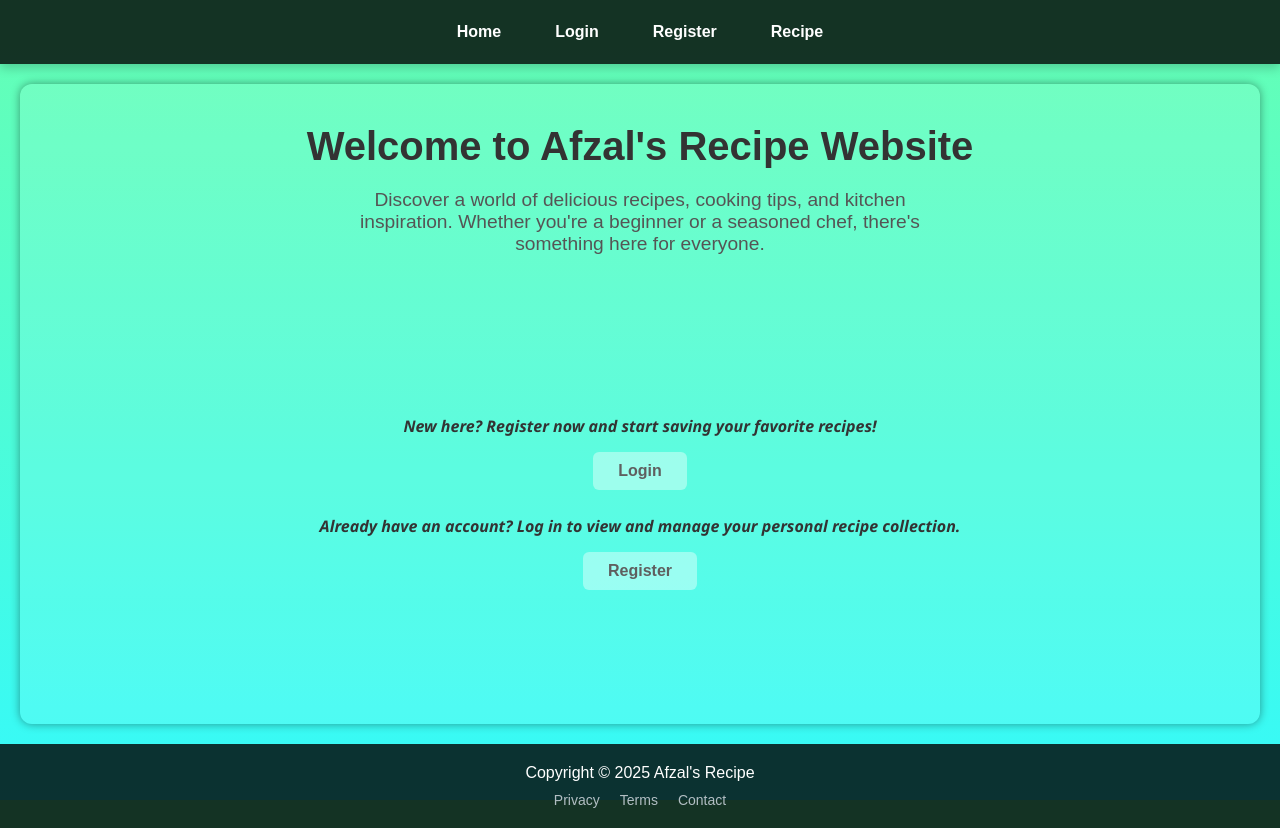
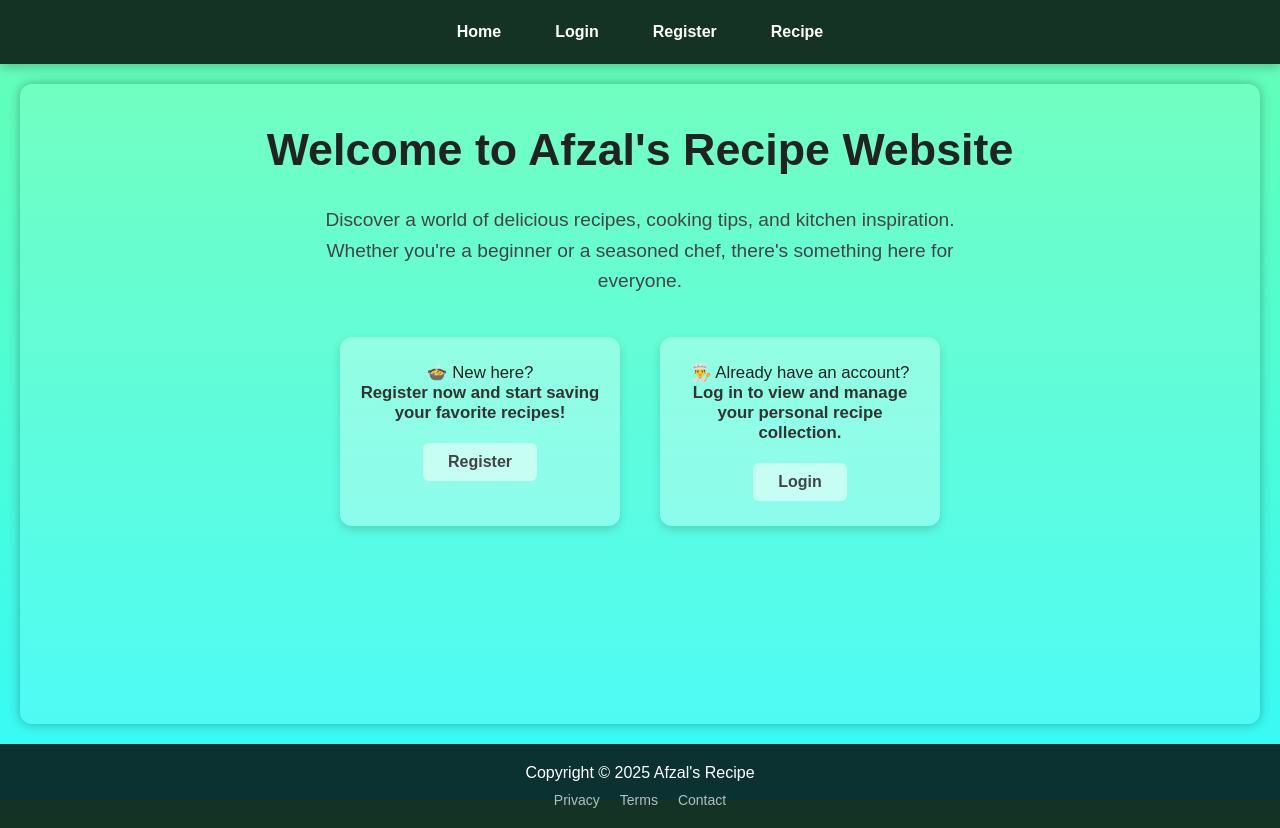
Before and after one commit to sMv-Jones/reactRecipeWebsite, a React (Vite) app in the folder frontEnd/: page / in a window 1280 px wide. Built offline with nearby package versions, Linux system fonts and the light colour scheme.

Commit message:
changedHomeSignLoginButton

```diff
--- a/frontEnd/src/main.css
+++ b/frontEnd/src/main.css
@@ -1,15 +1,20 @@
-*,*::before,*::after {
-    margin:0;
-    padding:0;
+*,
+*::before,
+*::after {
+    margin: 0;
+    padding: 0;
     box-sizing: border-box;
     font-family: Arial, Helvetica, sans-serif;
 }
+
 html {
     height: 100%;
+    scroll-behavior: smooth;
 }
+
 body {
     background-image: linear-gradient(rgba(64, 255, 160, 0.8), rgba(3, 248, 248, .8));
     background-repeat: no-repeat;
-  background-attachment: fixed;
-  background-size: cover;
+    background-attachment: fixed;
+    background-size: cover;
 }
--- a/frontEnd/src/pages/Home/Home.css
+++ b/frontEnd/src/pages/Home/Home.css
@@ -3,47 +3,78 @@
   padding: 40px;
   text-align: center;
   min-height: 80vh;
-  background-color: rgba(255, 255, 255, .1);
+  background-color: rgba(255, 255, 255, 0.1);
   border-radius: 12px;
-  box-shadow: 0 0 10px rgba(0, 0, 0, 0.4);
+  box-shadow: 0 0 12px rgba(0, 0, 0, 0.3);
   font-family: 'Segoe UI', sans-serif;
+  scroll-behavior: smooth;
 }
 
 .home-title {
-  font-size: 2.5rem;
-  color: #333;
-  margin-bottom: 20px;
+  font-size: 2.8rem;
+  color: #222;
+  margin-bottom: 30px;
 }
 
 .home-description {
   font-size: 1.2rem;
-  color: #555;
-  max-width: 600px;
-  margin: 0 auto;
-  margin-bottom: 20vh;
+  color: #444;
+  max-width: 640px;
+  margin: 0 auto 40px auto;
+  line-height: 1.6;
 }
+
+.auth-section {
+  display: flex;
+  justify-content: center;
+  gap: 40px;
+  flex-wrap: wrap;
+}
+
+.auth-box {
+  background: rgba(255, 255, 255, 0.3);
+  padding: 25px 20px;
+  border-radius: 12px;
+  width: 280px;
+  box-shadow: 0 4px 10px rgba(0,0,0,0.15);
+}
+
+.signup-message {
+  font-size: 1.05rem;
+  color: #222;
+  margin-bottom: 20px;
+  font-style: normal;
+}
+
+.login-message {
+  font-size: 1.05rem;
+  color: #222;
+  margin-bottom: 20px;
+  font-style: normal;
+}
+
+
+.signup-message span {
+  font-weight: 600;
+  color: #333;
+}
+.login-message span {
+  font-weight: 600;
+  color: #333;
+}
+
 .auth-link {
   display: inline-block;
-  margin: 15px;
   padding: 10px 25px;
-  background-color: rgba(255, 255, 255, .4);
-  color: rgb(95, 95, 95);
+  background-color: rgba(255, 255, 255, 0.5);
+  color: #444;
   text-decoration: none;
   border-radius: 6px;
   font-weight: bold;
-  transition: background-color 0.3s ease;
+  transition: background-color 0.3s ease, transform 0.2s;
 }
 
 .auth-link:hover {
-  background-color: #ececec;
+  background-color: #fff;
+  transform: translateY(-2px);
 }
-
-.signup-message {
-  margin-top: 10px;
-  font-size: 1.2 rem;
-  font-weight: bold;
-  font-family: 'Segoe UI', sans-serif;
-  text-decoration: solid;
-  color: #333;
-  font-style: italic;
-}
--- a/frontEnd/src/pages/Home/Home.jsx
+++ b/frontEnd/src/pages/Home/Home.jsx
@@ -1,5 +1,6 @@
-import "./Home.css"
+import "./Home.css";
 import { NavLink } from "react-router-dom";
+
 function Home() {
   return (
     <div className="home-container">
@@ -7,12 +8,26 @@ function Home() {
       <p className="home-description">
         Discover a world of delicious recipes, cooking tips, and kitchen inspiration. Whether you're a beginner or a seasoned chef, there's something here for everyone.
       </p>
-            <p className="signup-message">New here? Register now and start saving your favorite recipes!</p>
-            <NavLink to="/login" className="auth-link">Login</NavLink>
-            <p className="signup-message">Already have an account? Log in to view and manage your personal recipe collection.</p>
+
+      <div className="auth-section">
+        <div className="auth-box">
+          <p className="signup-message">
+            🍲 New here? <br />
+            <span>Register now and start saving your favorite recipes!</span>
+          </p>
           <NavLink to="/register" className="auth-link">Register</NavLink>
         </div>
-    )
+
+        <div className="auth-box">
+          <p className="login-message">
+            👨‍🍳 Already have an account? <br />
+            <span>Log in to view and manage your personal recipe collection.</span>
+          </p>
+          <NavLink to="/login" className="auth-link">Login</NavLink>
+        </div>
+      </div>
+    </div>
+  );
 }
 
 export default Home;
```
Lines whose indentation alone changed are shown as unchanged.
